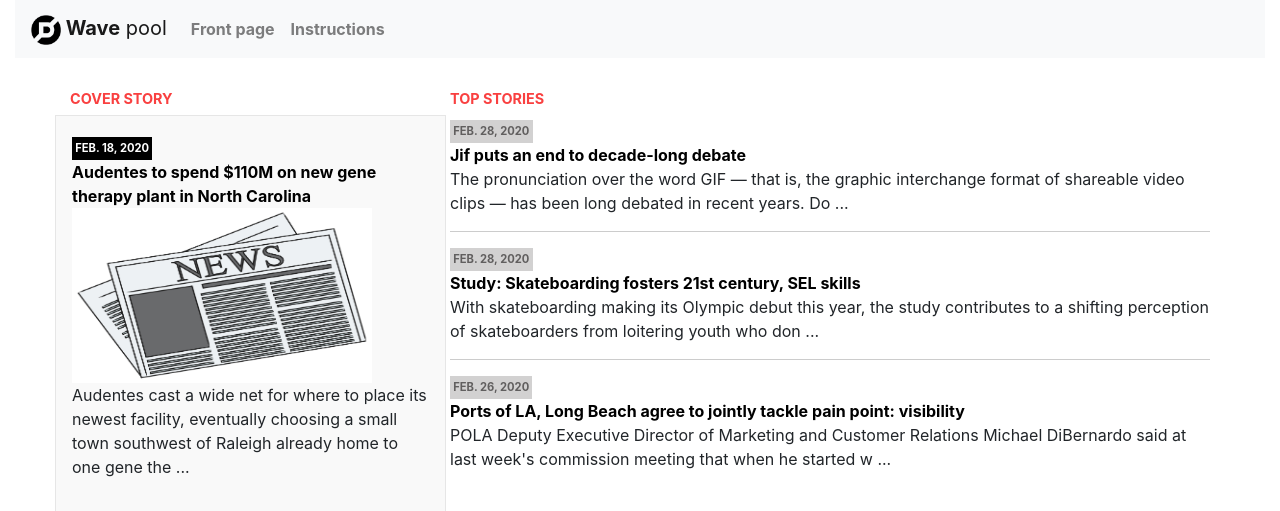
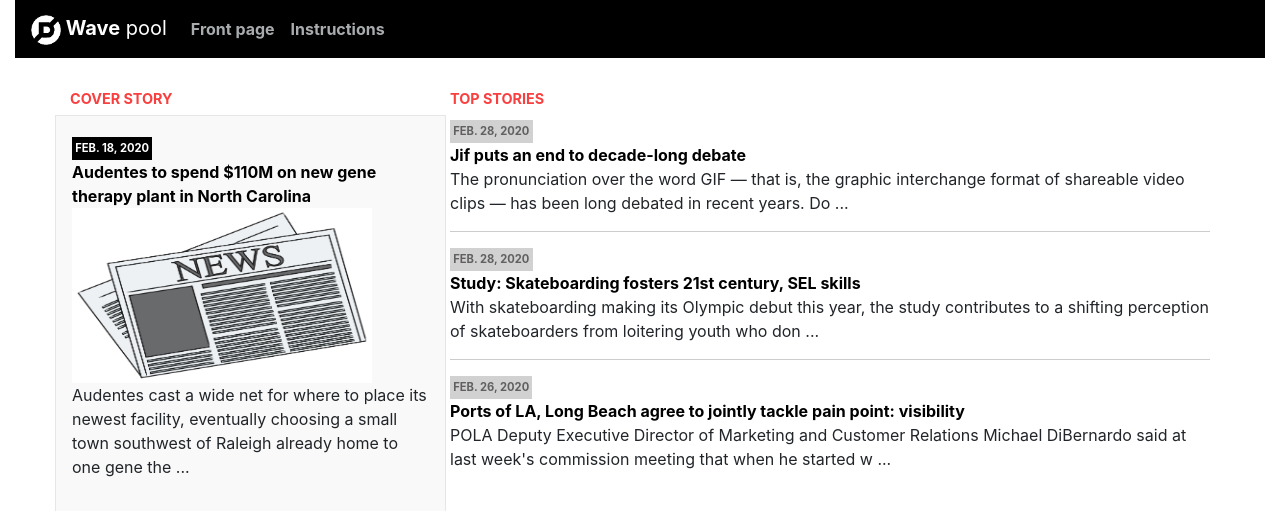
Before and after one commit to industrydive/wavepool-template, a Django app: page / in a window 1280 px wide. Shown: the top 511 px of the page. Run offline with Django 3.2, Linux system fonts and the light colour scheme; data comes from the database, SQL or seed files in the repository; some libraries are stand-ins or nearby versions.

Commit message:
Switch navbar to dark theme

```diff
--- a/wavepool/templates/wavepool/base.html
+++ b/wavepool/templates/wavepool/base.html
@@ -11,9 +11,9 @@
   </head>
 	<body>
 		<div class="container-fluid">
-			<nav class="navbar navbar-expand-lg navbar-light bg-light">
+			<nav class="navbar navbar-expand-lg navbar-dark bg-dark">
 			  <a class="navbar-brand" href="{% url 'home' %}">
-			  	<span class="site-name" id="logo"><img src="{% static 'image/dive-logo.png' %}" height="30px" width="30px" /></span>
+			  	<span class="site-name" id="logo"><img src="{% static 'image/dive-logo-white.png' %}" height="30px" width="30px" /></span>
 			  	<span class="site-name" id="first">Wave</span>
 			  	<span class="site-name" id="second">pool</span>
 			  </a>
--- a/wavepool/templates/wavepool/newspost.html
+++ b/wavepool/templates/wavepool/newspost.html
@@ -50,9 +50,9 @@
 	{% if newspost.tags %}
 		<div class="row">
 			Tags:
-				{% for tag in newspost.tags %}
-					<div class="label label--tag">{{tag}}</div>
-				{% endfor %}
+			{% for tag in newspost.tags %}
+				<div class="label label--tag">{{tag}}</div>
+			{% endfor %}
 		</div>
 	{% endif %}
 {% endblock %}
```
Also changed, not shown: wavepool/static/image/dive-logo-white.png (added).
